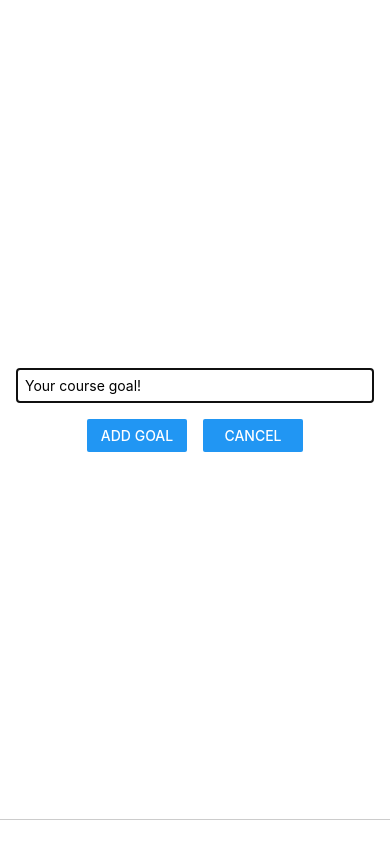
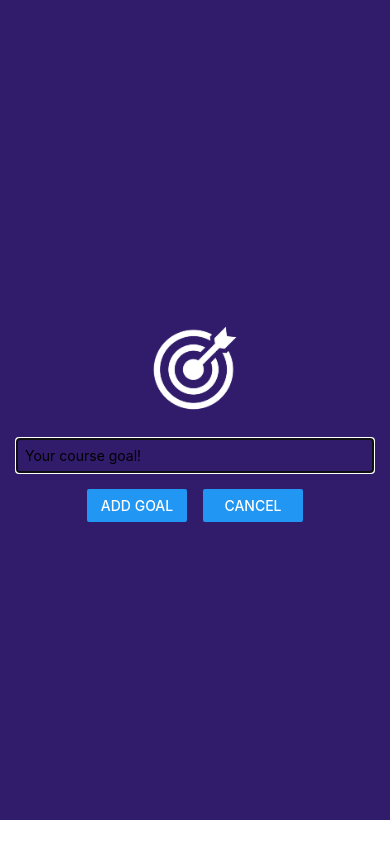
Before and after one commit to dzheleznyakov/Learning-ReactNative, a React Native app: screen / in a window 390 px wide. Both pictures are taken after a click on the button "ADD NEW GOAL". Built offline with nearby package versions, Linux system fonts and the light colour scheme.

Commit message:
Workig with images & and changing colours

```diff
--- a/components/GoalInput.js
+++ b/components/GoalInput.js
@@ -1,5 +1,12 @@
 import { useState } from 'react';
-import { View, TextInput, Button, StyleSheet, Modal } from 'react-native';
+import {
+    View,
+    TextInput,
+    Button,
+    StyleSheet,
+    Modal,
+    Image,
+} from 'react-native';
 
 function GoalInput(props) {
     const [enteredGoalText, setEnteredGoalText] = useState('');
@@ -16,6 +23,7 @@
     return (
         <Modal visible={props.visible} animationType='slide'>
             <View style={styles.inputContainer}>
+                <Image style={styles.image} source={require('../assets/images/goal.png')} />
                 <TextInput
                 style={styles.textInput}
                 placeholder='Your course goal!'
@@ -42,8 +50,12 @@
         alignItems: 'center',
         marginBottom: 24,
         padding: 16,
-        borderBottomWidth: 1,
-        borderBottomColor: '#cccccc',
+        backgroundColor: '#311b6b',
+    },
+    image: {
+        width: 100,
+        height: 100,
+        margin: 20,
     },
     textInput: {
         borderWidth: 1,
```
Also changed, not shown: assets/images/goal.png (added).
